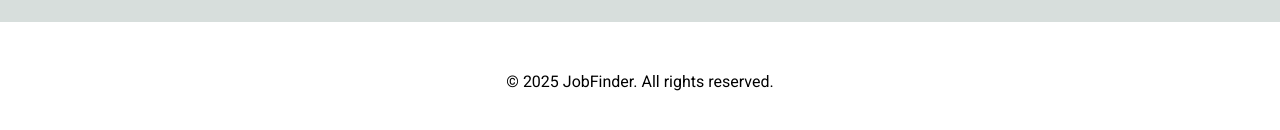
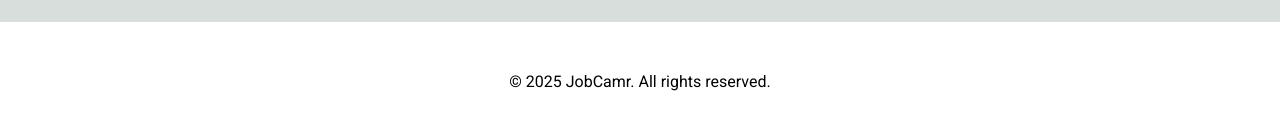
Before and after one commit to Cnator5/JobCamr, a Next.js app in the folder client/: page / in a window 1280 px wide. Shown: the part 1280-1410 px from the top of the page. Built offline with nearby package versions, Linux system fonts and the light colour scheme; no server answers.

Commit message:
feat: server

```diff
--- a/client/Components/Footer.tsx
+++ b/client/Components/Footer.tsx
@@ -4,7 +4,7 @@
   return (
     <footer className="py-12 bg-white">
       <div className="mx-auto px-4 text-center text-black">
-        <p>&copy; {new Date().getFullYear()} JobFinder. All rights reserved.</p>
+        <p>&copy; {new Date().getFullYear()} JobCamr. All rights reserved.</p>
       </div>
     </footer>
   );
```
Also changed, not shown: 1 other file (tests, documents, lock files or other folders).
